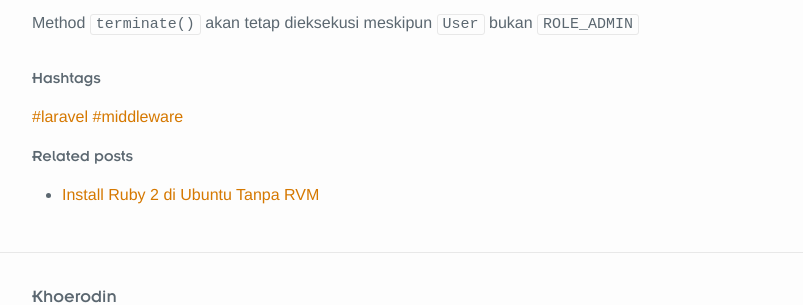
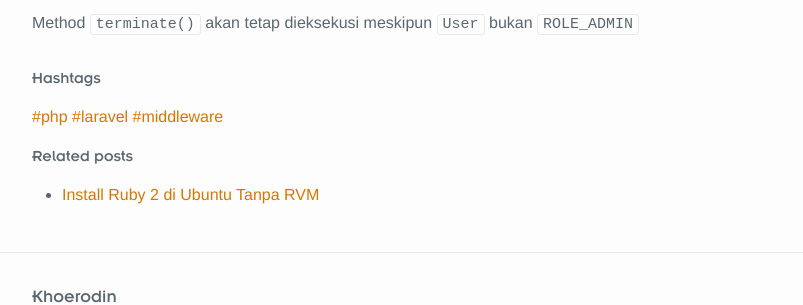
Before and after one commit to khoerodin/khoerodin.github.io, a Jekyll site: the page built from _posts/2016-8-18-memahami-middleware-dalam-laravel.md, in a window 1280 px wide and 900 px high, scrolled down 8086 px. Shown: the part 425-730 px from the top of the window, without its empty margins (238-1041 px from the left). Built offline with Jekyll 4.4.1, drawn with Linux system fonts in a browser that asks for light colours; nearby versions of some CDN libraries; comment, search, counter and statistics services are not loaded.

Commit message:
ededit hashtags

```diff
--- a/_posts/2016-8-18-memahami-middleware-dalam-laravel.md
+++ b/_posts/2016-8-18-memahami-middleware-dalam-laravel.md
@@ -4,6 +4,7 @@ date: 2016-8-18
 description: >-
   Middleware Laravel adalah penengah antara request yang masuk dengan Controller yang dituju yang berpengaruh pada request dan respons. Misalnya kita ingin memverifikasi setiap request yang masuk seperti melakukan pengecekan status login, privillage, CSRF (Cross-Site Request Forgery) atau yang lainnya.
 tags:
+  - php
   - laravel
   - middleware
 published: true
```
